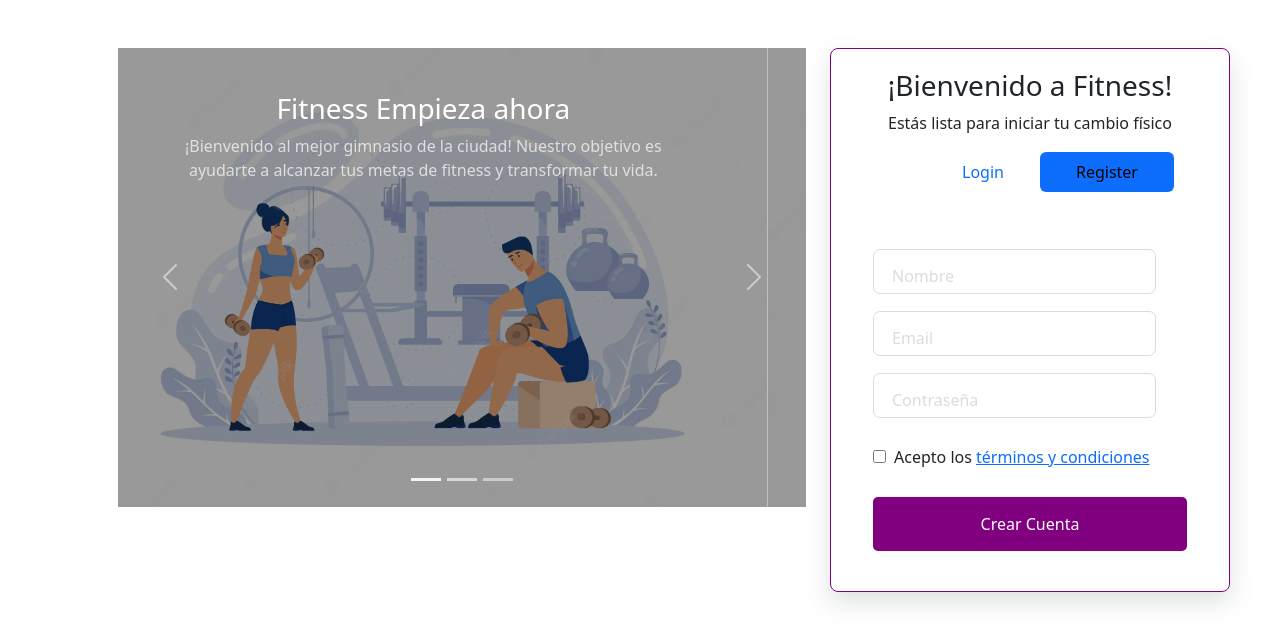
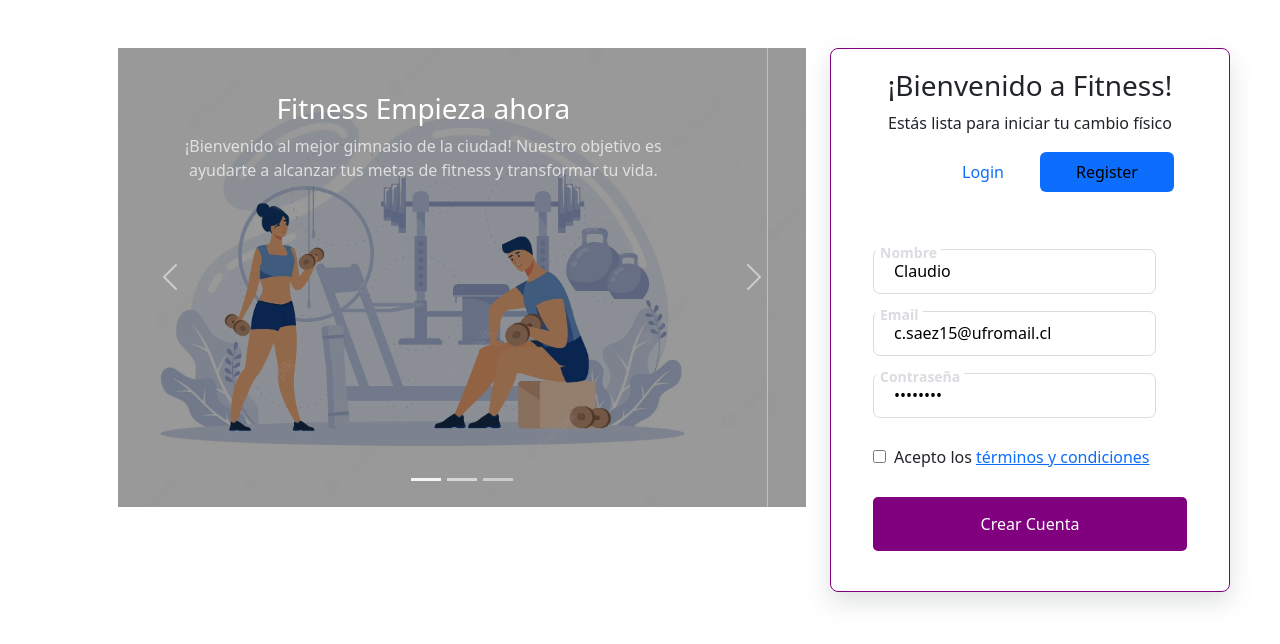
Before and after one commit to Claudioxs/gym, a Vue app: page /register in a window 1280 px wide. Shown: the top 644 px of the page. Built offline with nearby package versions, Linux system fonts and the light colour scheme.

Commit message:
Se agregan Mocks perfil-login-register

```diff
--- a/src/components/FormularioLogin.vue
+++ b/src/components/FormularioLogin.vue
@@ -21,17 +21,17 @@
     </div>
 
     <div class="contenedor-form">
-      <form action="" class="form">
+      <form @submit.prevent="submitForm" action="" class="form">
 
         <div class="inputContainer">
-          <input type="text" class="input" placeholder="a" />
-          <label for="" class="label">Email</label>
-        </div>
+        <input v-model="usuario.correo" type="text" class="input" placeholder="a" />
+        <label for="" class="label">Email</label>
+      </div>
 
-        <div class="inputContainer">
-          <input type="password" class="input" placeholder="a" />
-          <label for="" class="label">Contraseña</label>
-        </div>
+      <div class="inputContainer">
+        <input v-model="usuario.password" type="password" class="input" placeholder="a" />
+        <label for="" class="label">Contraseña</label>
+      </div>
 
         <div class="inputContainer">
           <input class="form-check-input" type="checkbox" value="" id="loginCheck" checked />
@@ -45,7 +45,22 @@
 </template>
 
 <script>
-export default {};
+export default {
+  data() {
+    return {
+      usuario: {
+        correo:"c.saez15@ufromail.cl",
+        password:"12345678",
+      },
+    };
+  },
+  methods: {
+    submitForm() {
+      //  lógica de autenticación de los datos del usuario
+      console.log(this.usuario);
+    },
+  },
+};
 </script>
 
 <style scoped>
--- a/src/components/FormularioRegistro.vue
+++ b/src/components/FormularioRegistro.vue
@@ -1,5 +1,4 @@
 <template>
-
   <div class="contenedor-principal d-flex flex-column align-items-center justify-content-center">
 
 
@@ -16,8 +15,8 @@
             aria-selected="false">Login</router-link>
         </li>
         <li class="nav-item active" role="presentation">
-                <router-link to="/register" class="nav-link active" id="tab-register" role="tab"
-                  aria-controls="pills-register" aria-selected="true">Register</router-link>
+          <router-link to="/register" class="nav-link active" id="tab-register" role="tab" aria-controls="pills-register"
+            aria-selected="true">Register</router-link>
         </li>
       </ul>
     </div>
@@ -25,19 +24,19 @@
 
 
     <div class="contenedor-form">
-            <form action="" class="form">
+      <form @submit.prevent="submitForm" class="form">
         <div class="inputContainer">
-                <input type="text" class="input" placeholder="a" />
+          <input v-model="usuario.nombre" type="text" class="input" placeholder="a" />
           <label for="" class="label">Nombre</label>
         </div>
 
         <div class="inputContainer">
-                <input type="text" class="input" placeholder="a" />
+          <input v-model="usuario.correo" type="text" class="input" placeholder="a" />
           <label for="" class="label">Email</label>
         </div>
 
         <div class="inputContainer">
-                <input type="password" class="input" placeholder="a" />
+          <input v-model="usuario.password" type="password" class="input" placeholder="a" />
           <label for="" class="label">Contraseña</label>
         </div>
 
@@ -53,7 +52,24 @@
 </template>
 
 <script>
-export default {};
+
+export default {
+  data() {
+    return {
+      usuario: {
+        nombre: "Claudio",
+        correo: "c.saez15@ufromail.cl",
+        password: "12345678",
+      },
+    };
+  },
+  methods: {
+    submitForm() {
+      //  lógica de autenticación de los datos del usuario
+      console.log(this.usuario);
+    },
+  },
+};
 </script>
 
 <style scoped>
--- a/src/components/PerfilUsuario.vue
+++ b/src/components/PerfilUsuario.vue
@@ -5,10 +5,10 @@
                 <div class="card shadow-sm animate__animated animate__fadeIn">
                     <img src="#" class="user-image" alt="Imagen Usuario">
                     <div class="card-body">
-                        <h5 class="card-title">Nombre</h5>
-                        <p class="card-text">Edad</p>
-                        <p class="card-text" > {{ alumno.correo }}</p>
-                        <p class="card-text">Descripción</p>
+                        <h5 class="card-title">{{ alumno.nombre }}</h5>
+                        <p class="card-text">{{ alumno.edad }}</p>
+                        <p class="card-text"> {{ alumno.correo }}</p>
+                        <p class="card-text">{{ alumno.descripcion }}</p>
                         <a href="#" class="btn btn-primary">Editar Perfil</a>
                     </div>
                 </div>
@@ -31,10 +31,14 @@
                             <div class="card-body">
                                 <h5 class="card-title">Rutinas Inscritas</h5>
                                 <ul>
-                                    <li>
-                                        Descripción de la Rutina
+                                    <li v-for="(rutina, dia) in alumno.rutinas" :key="dia">
+                                        <strong>{{ capitalizeFirstLetter(dia) }}:</strong>
+                                        <ul>
+                                            <li v-for="ejercicio in rutina" :key="ejercicio.nombre">
+                                                {{ ejercicio.nombre }} - {{ ejercicio.series }} series, {{ ejercicio.rep }} repeticiones
                                             </li>
-                                    <li></li>
+                                        </ul>
+                                    </li>
                                 </ul>
                             </div>
                         </div>
@@ -62,10 +66,11 @@ export default {
                 id: 1,
                 nombre: "Jim halpert",
                 edad: 30,
-        peso: 80,
+                //peso: 80,
                 correo: "c.saez15@ufromail.cl",
-        altura: "2,0",
-        enfermedades: [],
+                //altura: "2,0",
+                //enfermedades: [],
+                descripcion: "Me gusta mucho el deporte y jugar a la pelota",
                 rutinas: {
                     lunes: [
                         { nombre: "Press de banca", series: 4, rep: 10 },
@@ -79,6 +84,13 @@ export default {
             },
         };
     },
+
+    methods: {
+        capitalizeFirstLetter(str) {
+            return str.charAt(0).toUpperCase() + str.slice(1);
+        },
+    },
+
 };
 
 </script>
```
Lines whose indentation alone changed are shown as unchanged.
